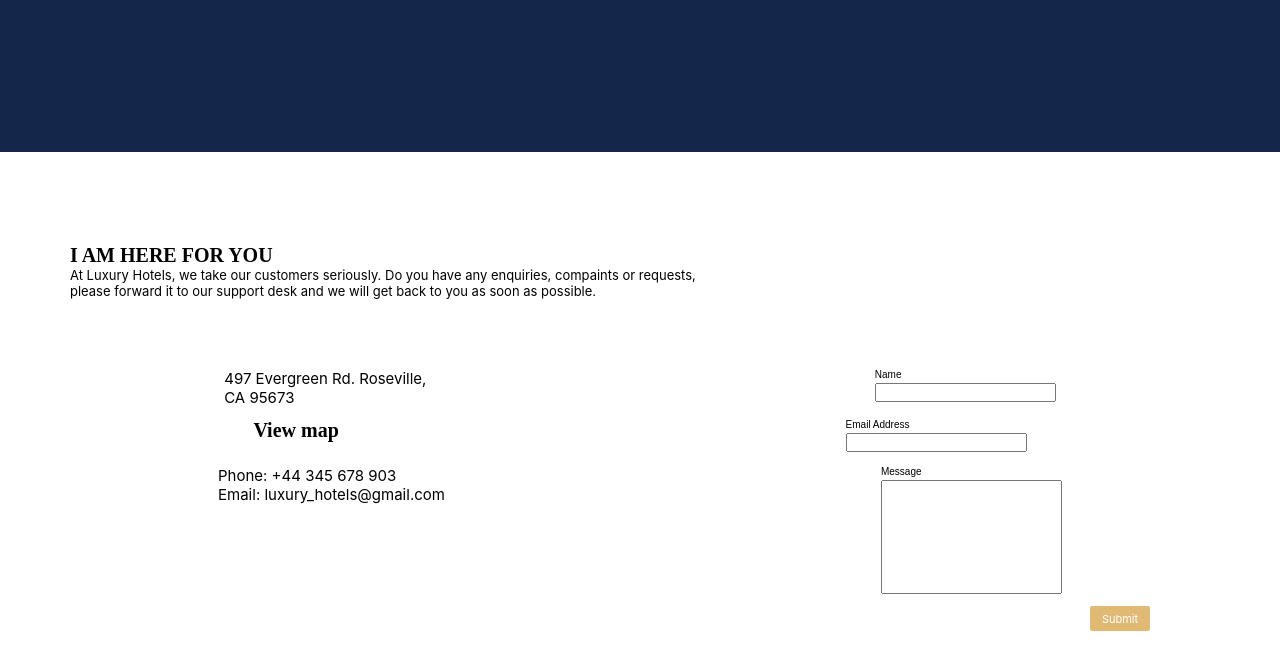
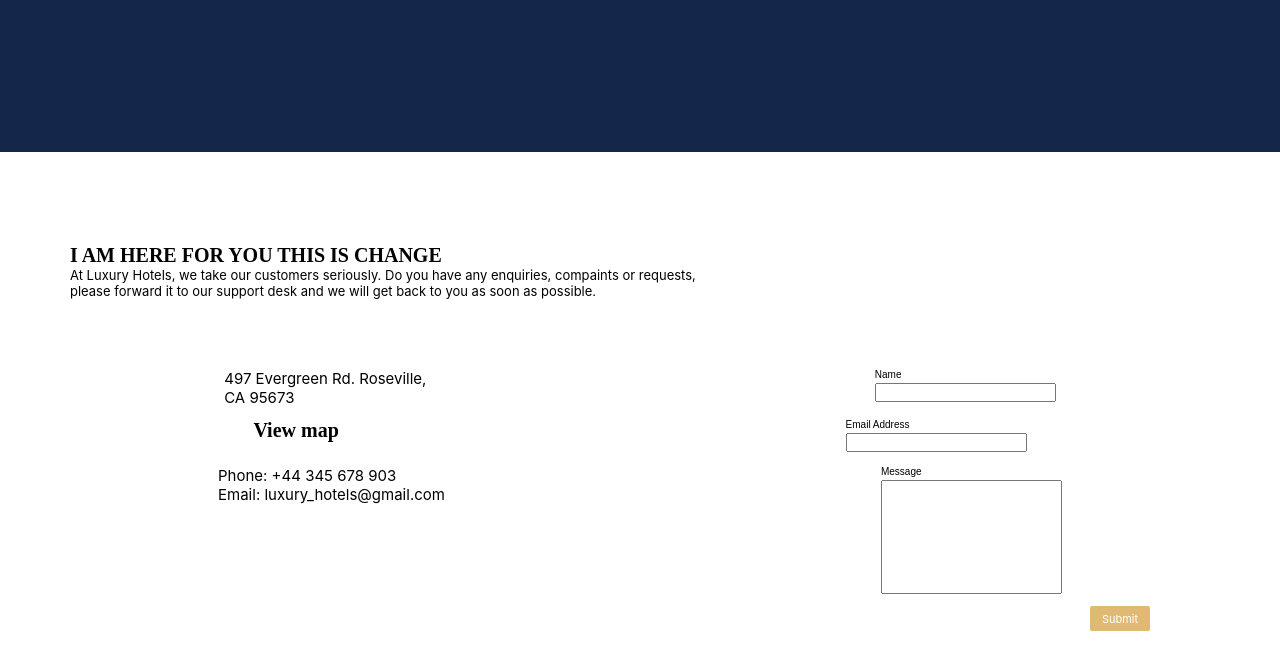
Before and after one commit to yosin2004/RealProj, a plain HTML site: page contact.html in a window 1280 px wide. Shown: the part 158-828 px from the top of the page. Drawn offline with Linux system fonts and the light colour scheme.

Commit message:
Change the text

```diff
--- a/contact.html
+++ b/contact.html
@@ -30,7 +30,7 @@
         </div>
         <div class="glavniy2">
           <div>
-            <h1 class="h2">I AM HERE FOR YOU</h1>
+            <h1 class="h2">I AM HERE FOR YOU THIS IS CHANGE</h1>
              <p class="p0">At Luxury Hotels, we take our customers seriously. Do you have any enquiries, compaints or requests, <br>
               please forward it to our support desk and we will get back to you as soon as possible.</p>
           </div>
```
